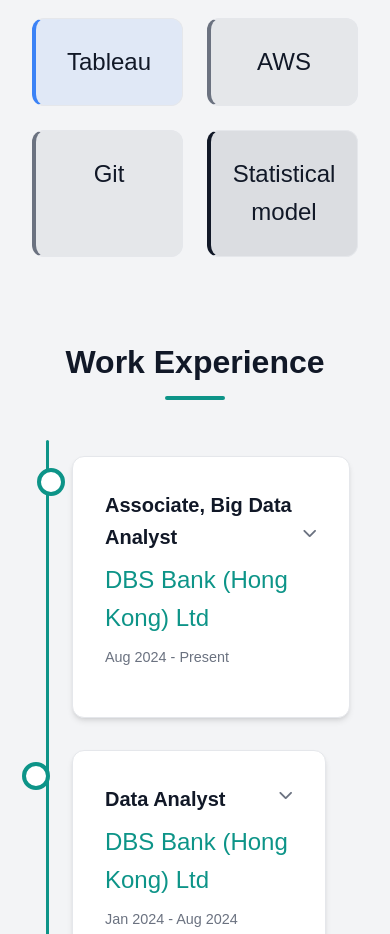
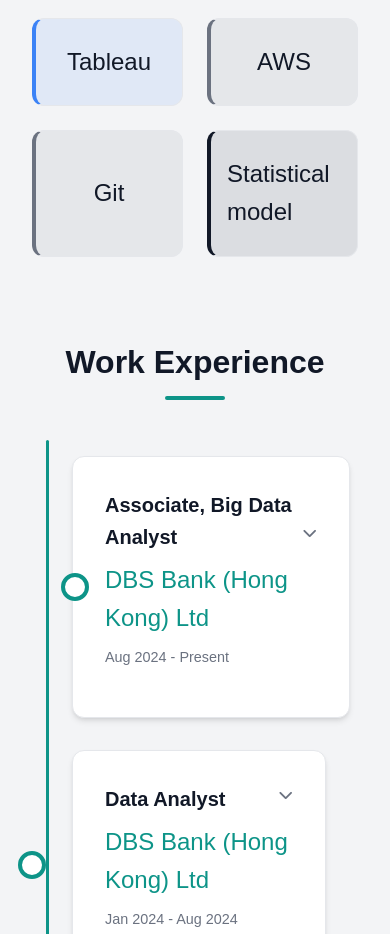
Before and after one commit to mkks1476/mkks1476.git.io, a plain HTML site: page index.html in a window 390 px wide. Shown: the part 1800-2734 px from the top of the page. Drawn offline with Linux system fonts and the light colour scheme; a web font is replaced by a local one.

Commit message:
fix: align timeline circle to center

```diff
--- a/style.css
+++ b/style.css
@@ -238,10 +238,12 @@ section.visible {
     background-color: var(--card-background);
     border-radius: var(--border-radius);
     padding: 1.5rem 1rem;
-    text-align: center;
     font-weight: 500;
     border: 1px solid var(--border-color);
     transition: transform 0.3s ease, box-shadow 0.3s ease;
+    display: flex;
+    align-items: center;
+    justify-content: center;
 }
 
 .skill-item:hover {
@@ -345,6 +347,7 @@ section.visible {
 
 .timeline-content ul li {
     margin-bottom: 0.5rem;
+    font-size: 1rem;
 }
 
 .timeline-item::after {
@@ -354,17 +357,19 @@ section.visible {
     height: 20px;
     background-color: var(--card-background);
     border: 4px solid var(--primary-color);
-    top: 28px;
+    top: 50%;
     border-radius: 50%;
     z-index: 1;
 }
 
 .timeline-item:nth-child(odd)::after {
-    right: -10px;
+    right: 0;
+    transform: translate(50%, -50%);
 }
 
 .timeline-item:nth-child(even)::after {
-    left: -10px;
+    left: 0;
+    transform: translate(-50%, -50%);
 }
 
 #education .education-grid, #certification .certification-grid {
@@ -436,6 +441,8 @@ footer p {
         width: 100%;
         padding-left: 50px;
         padding-right: 1rem;
+        display: flex;
+        align-items: center;
     }
     .timeline-item:nth-child(odd), .timeline-item:nth-child(even) {
         left: 0;
@@ -445,7 +452,8 @@ footer p {
         text-align: left;
     }
     .timeline-item::after {
-        left: 10px;
+        left: 20px;
+        transform: translateX(-50%);
     }
 }
 
@@ -464,7 +472,7 @@ footer p {
 }
 
 .timeline-content.open .responsibilities {
-    max-height: 500px; /* Adjust as needed */
+    max-height: 1000px; /* Adjust as needed */
     margin-top: 1rem;
 }
 
@@ -636,7 +644,8 @@ footer p {
     }
 
     .timeline-item::after {
-        left: 5px;
+        left: 15px;
+        transform: translate(-50%, -50%);
     }
 
     #hero {
```
